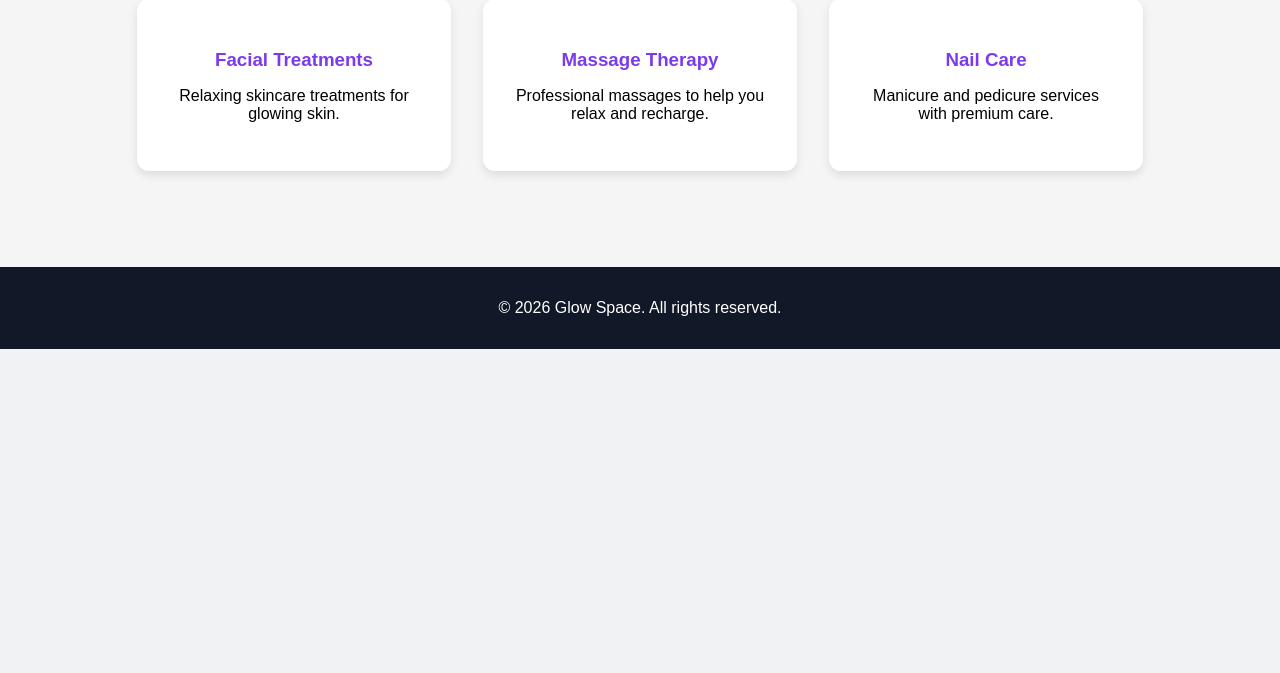
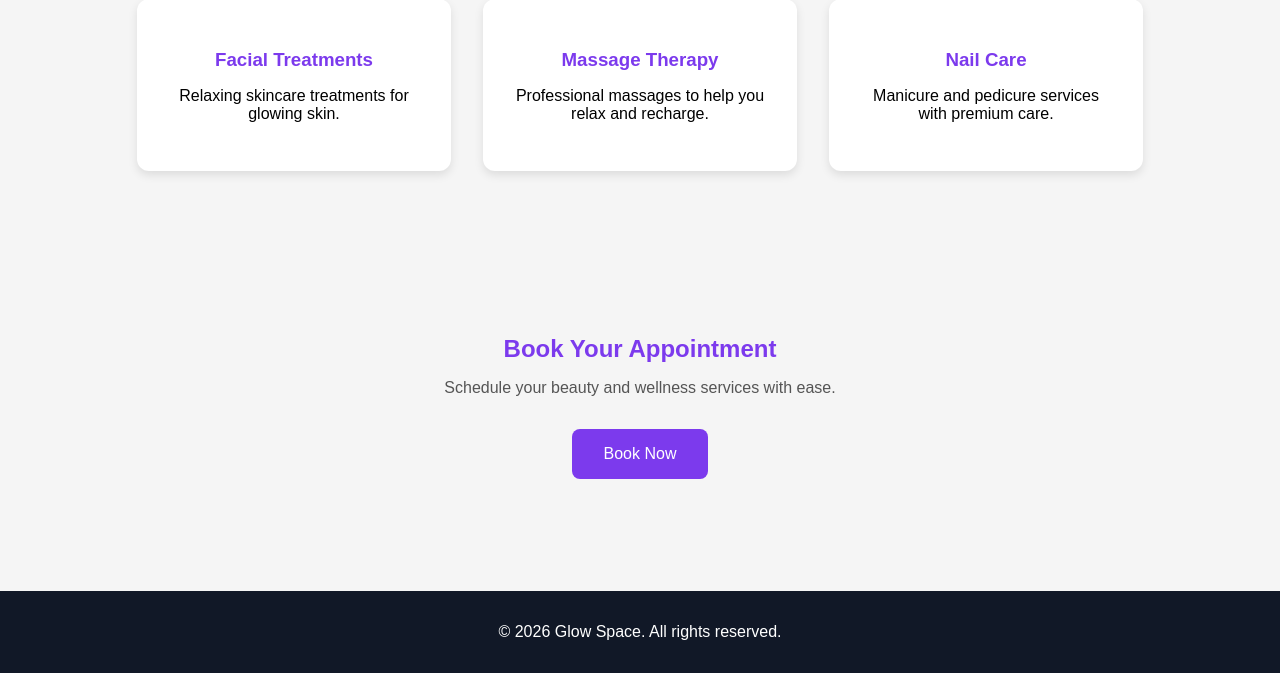
Before and after one commit to vera-com/glow-space, a Django app: page / in a window 1280 px wide. Shown: the part 957-1630 px from the top of the page. Before the commit the page ends 1306 px from the top, so only its background shows below. Run offline with Django 5.2, Linux system fonts and the light colour scheme.

Commit message:
Add booking section and organize CSS with comments.

```diff
--- a/home/templates/home/index.html
+++ b/home/templates/home/index.html
@@ -41,4 +41,14 @@
 
 </section>
 
+<section class="bookings">
+    <h2>Book Your Appointment</h2>
+
+    <p>
+        Schedule your beauty and wellness services with ease.
+    </p>
+
+    <a href="#" class="booking-btn">Book Now</a>
+</section>
+
 {% endblock %}
--- a/static/css/style.css
+++ b/static/css/style.css
@@ -1,13 +1,11 @@
+/* --------------------
+   General Styles
+-------------------- */
+
 body {
    background-color: #f5f5f5;
    font-family: Arial, sans-serif;
    margin: 0;
-}
-
-nav {
-    background-color: #111827;
-    color: white;
-    padding: 1rem;
 }
 
 main {
@@ -16,6 +14,17 @@ main {
 
 h1 {
    color: #7c3aed;
+}
+
+
+/* --------------------
+   Navigation Bar
+-------------------- */
+
+nav {
+   background-color: #111827;
+   color: white;
+   padding: 1rem;
 }
 
 .navbar {
@@ -52,6 +61,11 @@ h1 {
    color: #a78bfa;
 }
 
+
+/* --------------------
+   Hero Section
+-------------------- */
+
 .hero {
    min-height: 80vh;
    display: flex;
@@ -73,6 +87,11 @@ h1 {
    color: #4b5563;
 }
 
+
+/* --------------------
+   Hero Button
+-------------------- */
+
 .hero-btn {
    background-color: #7c3aed;
    color: white;
@@ -87,6 +106,11 @@ h1 {
    background-color: #5b21b6;
 }
 
+
+/* --------------------
+   Services Section
+-------------------- */
+
 .services {
    padding: 4rem 2rem;
    text-align: center;
@@ -97,6 +121,11 @@ h1 {
    margin-bottom: 2rem;
    color: #111827;
 }
+
+
+/* --------------------
+   Service Cards
+-------------------- */
 
 .service-container {
    display: flex;
@@ -118,6 +147,50 @@ h1 {
    margin-bottom: 1rem;
 }
 
+
+/* --------------------
+   Bookings Section
+-------------------- */
+
+.bookings {
+   text-align: center;
+   padding: 5rem 2rem;
+   background-color: #f5f5f5;
+}
+
+.bookings h2 {
+   color: #7c3aed;
+   margin-bottom: 1rem;
+}
+
+.bookings p {
+   margin-bottom: 2rem;
+   color: #555;
+}
+
+
+/* --------------------
+   Booking Button
+-------------------- */
+
+.booking-btn {
+   background-color: #7c3aed;
+   color: white;
+   text-decoration: none;
+   padding: 1rem 2rem;
+   border-radius: 8px;
+   display: inline-block;
+}
+
+.booking-btn:hover {
+   opacity: 0.9;
+}
+
+
+/* --------------------
+   Footer
+-------------------- */
+
 footer {
    background-color: #111827;
    color: white;
```
Lines whose indentation alone changed are shown as unchanged.
